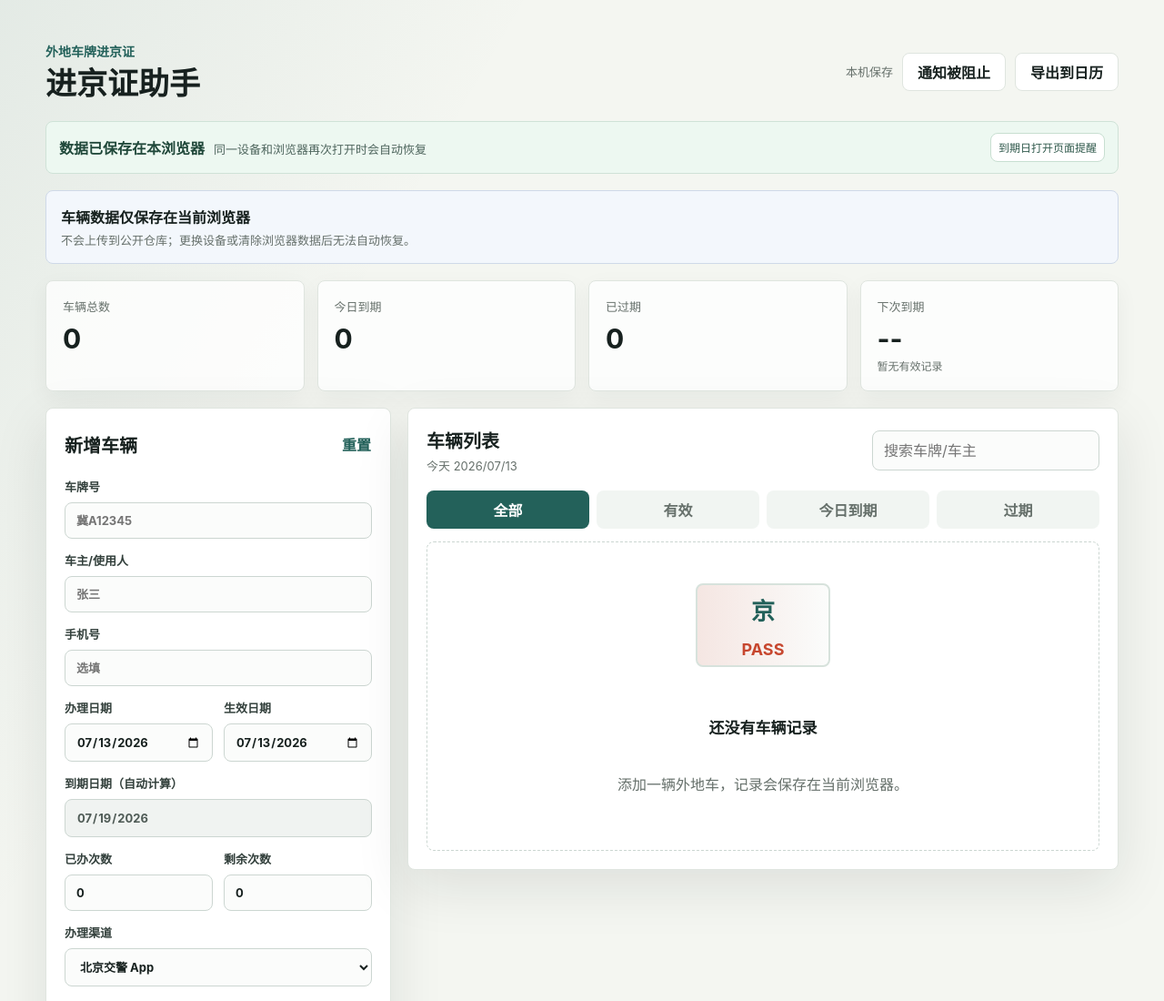
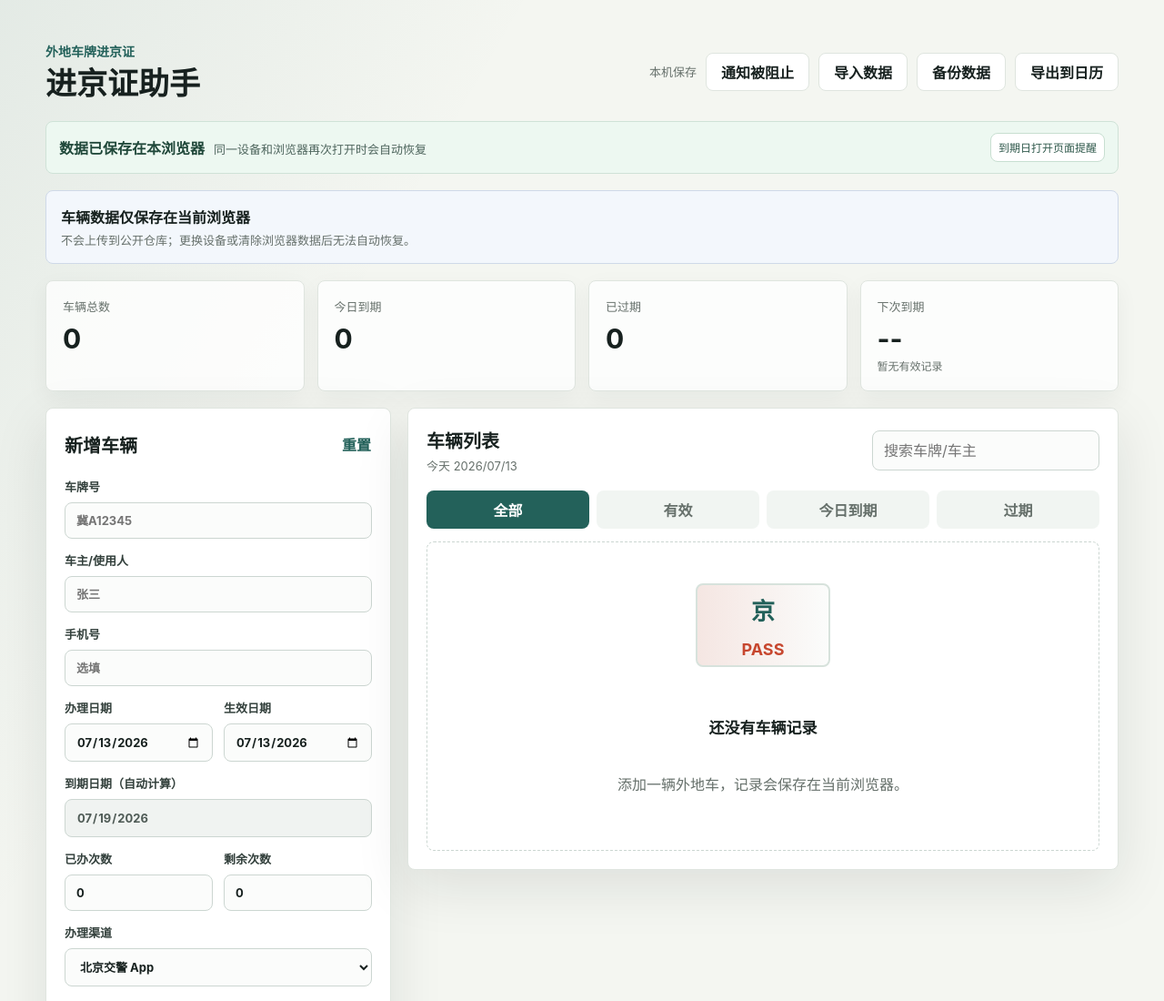
Before and after one commit to PualTorresZhang/beijing-entry-pass-helper, a plain HTML site: page index.html in a window 1280 px wide. Shown: the top 1100 px of the page at 91% size. Drawn offline with Linux system fonts and the light colour scheme.

Commit message:
Add data import and backup controls

```diff
--- a/index.html
+++ b/index.html
@@ -35,6 +35,9 @@
             type="button"
             title="允许浏览器在页面打开时显示到期通知"
           >开启通知</button>
+          <button class="ghost-button" id="importButton" type="button">导入数据</button>
+          <button class="ghost-button" id="backupButton" type="button">备份数据</button>
+          <input id="importFile" type="file" accept="application/json,.json" hidden />
           <a
             class="ghost-button link-button"
             id="calendarButton"
```
